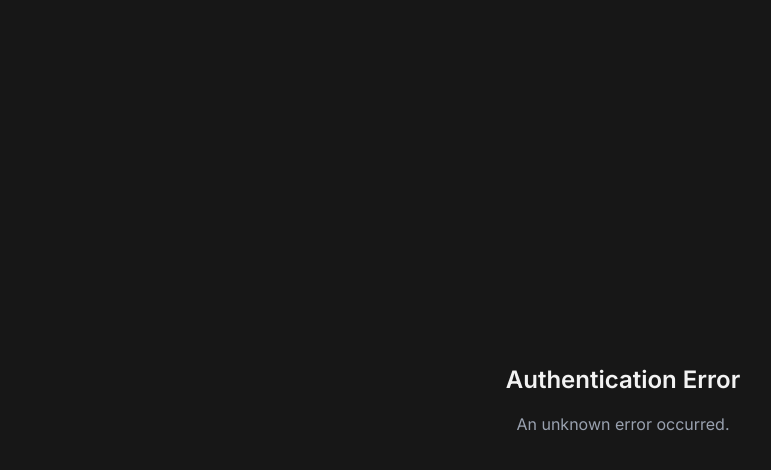
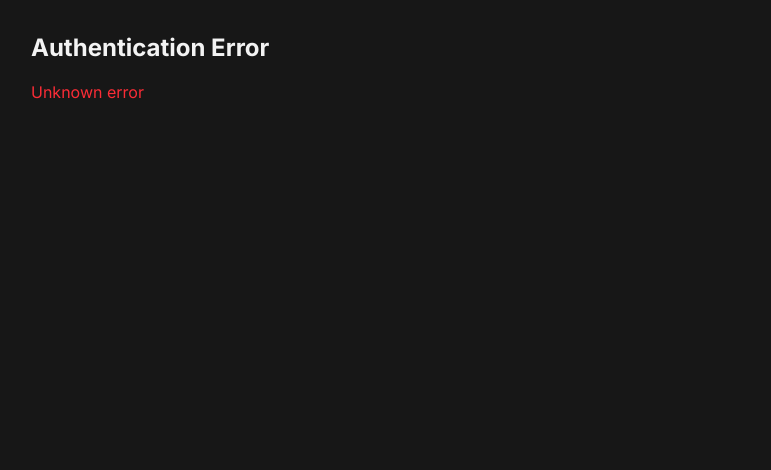
Before and after one commit to jacobthomasjohnson/unconfigure, a Next.js app: page /auth/error in a window 1280 px wide. Shown: the top 470 px of the page, without its empty margins (17-788 px from the left). Built offline with nearby package versions, Linux system fonts and the light colour scheme.

Commit message:
Fixing outstanding build errors.

```diff
--- a/app/auth/error/page.js
+++ b/app/auth/error/page.js
@@ -3,22 +3,13 @@
 import { useSearchParams } from "next/navigation";
 
 export default function AuthErrorPage() {
-  const params = useSearchParams();
-  const reason = params.get("reason");
-
-  const message =
-    {
-      missing_code: "OAuth code missing. Please try logging in again.",
-      exchange_failed: "Login failed during session exchange.",
-      server_crash: "Unexpected server error during login.",
-    }[reason] ?? "An unknown error occurred.";
+  const searchParams = useSearchParams();
+  const error = searchParams.get("error") ?? "Unknown error";
 
   return (
-    <div className="flex items-center justify-center min-h-screen text-center p-8">
-      <div>
-        <h1 className="text-2xl font-semibold mb-4">Authentication Error</h1>
-        <p className="text-gray-400">{message}</p>
-      </div>
+    <div className="p-8">
+      <h1 className="text-2xl font-bold">Authentication Error</h1>
+      <p className="mt-4 text-red-500">{error}</p>
     </div>
   );
 }
```
